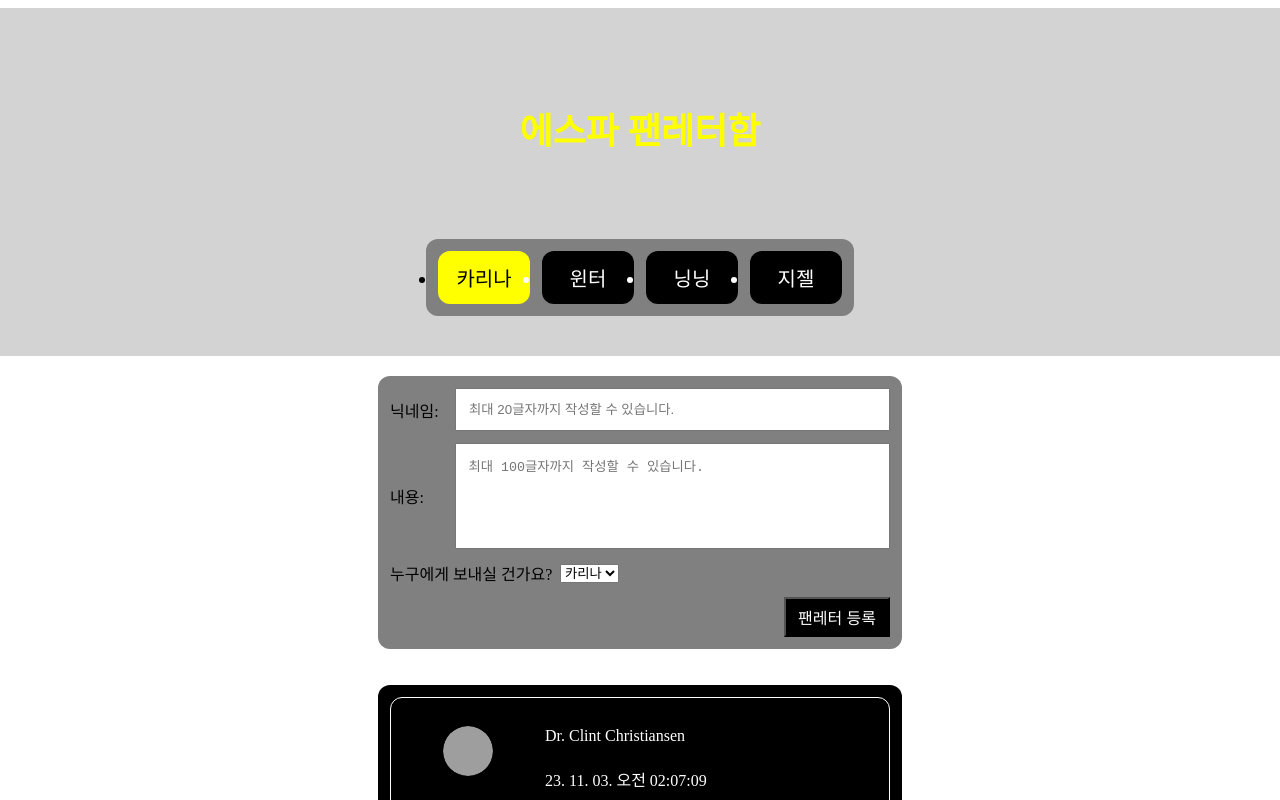
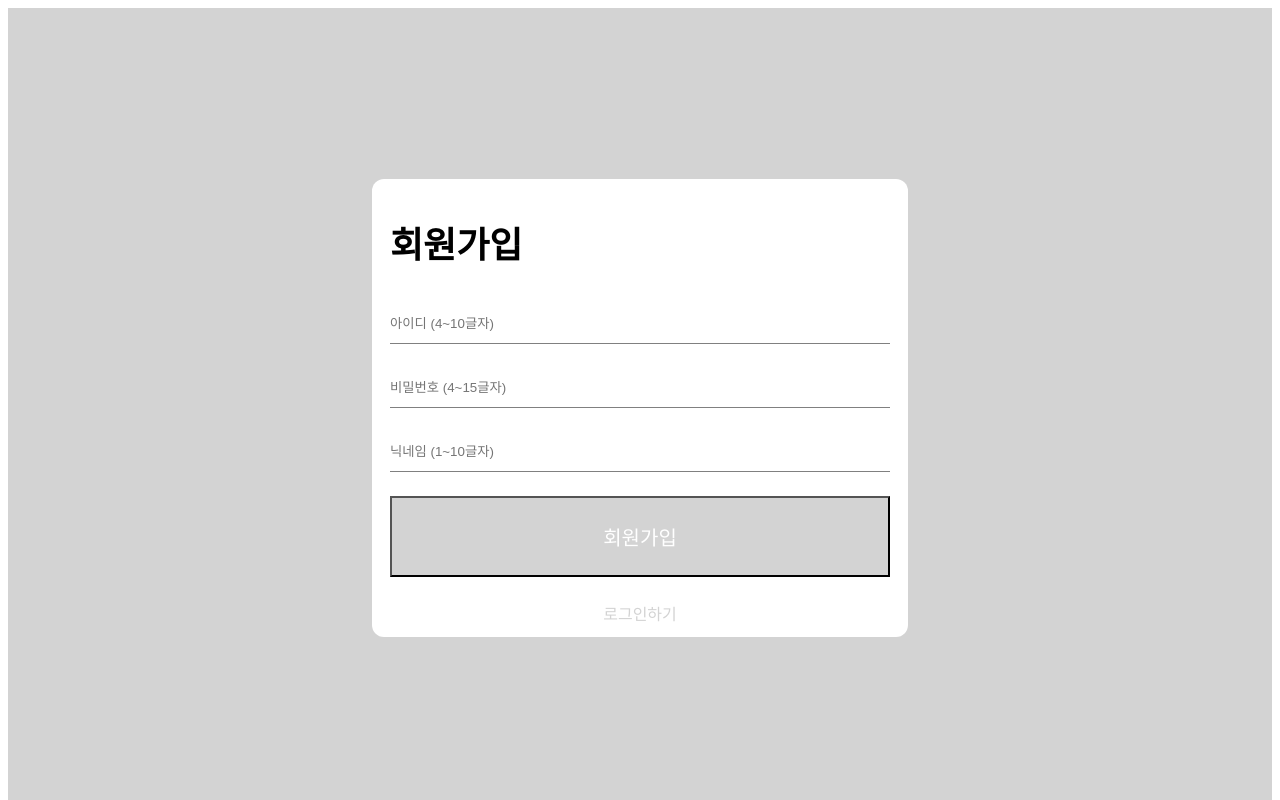
Before and after one commit to rlaedous/advanced, a React (Create React App) app: page /login in a window 1280 px wide. Before the commit this address led to /. Shown: the top 800 px of the page. Built offline with nearby package versions, Linux system fonts and the light colour scheme; grey boxes are pictures that could not be loaded.

Commit message:
Add: package.json, yarn.lock - axios설치 authSlice.js - 로그인상태관리 FIx: others - 로그인 회원가입 페이지 구현

```diff
--- a/package.json
+++ b/package.json
@@ -7,6 +7,7 @@
     "@testing-library/jest-dom": "^5.14.1",
     "@testing-library/react": "^13.0.0",
     "@testing-library/user-event": "^13.2.1",
+    "axios": "^1.6.7",
     "react": "^18.2.0",
     "react-dom": "^18.2.0",
     "react-redux": "^8.1.3",
--- a/src/components/AddForm.jsx
+++ b/src/components/AddForm.jsx
@@ -4,7 +4,7 @@
 import Button from "./common/Button";
 import { useDispatch } from "react-redux";
 // import { addLetter } from "redux/modules/letters";
-import { ADD_LETTER } from "redux/modules/letters";
+import { ADD_LETTER } from "redux/modules/lettersSlice";
 
 export default function AddForm() {
   // const { setLetters } = useContext(LetterContext);
--- a/src/components/Tabs.jsx
+++ b/src/components/Tabs.jsx
@@ -1,7 +1,7 @@
 import styled, { css } from "styled-components";
 import { useSelector, useDispatch } from "react-redux";
 // import { setMember } from "redux/modules/member";
-import { SET_MEMBER } from "redux/modules/member";
+import { SET_MEMBER } from "redux/modules/memberSlice";
 
 export default function Tabs() {
   const activeMember = useSelector((state) => state.member);
--- a/src/pages/Detail.jsx
+++ b/src/pages/Detail.jsx
@@ -6,7 +6,7 @@
 import { getFormattedDate } from "util/date";
 import { useSelector, useDispatch } from "react-redux";
 // import { deleteLetter, editLetter } from "redux/modules/letters";
-import { DELETE_LETTER, EDIT_LETTER } from "redux/modules/letters";
+import { DELETE_LETTER, EDIT_LETTER } from "redux/modules/lettersSlice";
 
 export default function Detail() {
   const dispatch = useDispatch();
--- a/src/pages/Login.jsx
+++ b/src/pages/Login.jsx
@@ -1,7 +1,195 @@
-import React from "react";
+import React, { useState } from "react";
+import styled from "styled-components";
+import { useNavigate } from "react-router-dom";
+import { useDispatch } from "react-redux";
+import { __logIn, __signUp } from "redux/modules/authSlice";
 
 function Login() {
-  return <div>Login</div>;
+  // 현재 로그인 상태
+  const [isLogin, setIsLogin] = useState(false);
+
+  const [id, setId] = useState("");
+  const [password, setPassword] = useState("");
+  const [nickname, setNickname] = useState("");
+
+  const dispatch = useDispatch();
+  const navigate = useNavigate();
+
+  const handleIdInputChange = (e) => {
+    setId(e.target.value);
+  };
+
+  const handlePasswordInputChange = (e) => {
+    setPassword(e.target.value);
+  };
+
+  const handleNicknameChange = (e) => {
+    setNickname(e.target.value);
+  };
+
+  // 로그인or회원가입 제출
+  const handleSubmit = (e) => {
+    e.preventDefault();
+
+    // 회원가입된 userData로 로그인 누르면
+    if (isLogin) {
+      const userData = {
+        id: id,
+        password: password,
+      };
+      dispatch(__logIn(userData));
+      navigate("/");
+    }
+    // 회원가입 버튼을 눌러서 계정생성
+    else {
+      const userData = {
+        id: id,
+        password: password,
+        nickname: nickname,
+      };
+
+      // 아래 코드 지우면 회원가입 버튼을 눌렀을 때 화면 그대로
+      setIsLogin(!isLogin);
+
+      // 회원가입 후 id/password/nickname에 입력된 값 지우기
+      setId("");
+      setPassword("");
+      setNickname("");
+
+      dispatch(__signUp(userData));
+    }
+  };
+
+  return (
+    <Top>
+      <Wrapper onSubmit={handleSubmit}>
+        <LogInSignUp>{isLogin ? "로그인" : "회원가입"}</LogInSignUp>
+        <ID
+          type="text"
+          placeholder="아이디 (4~10글자)"
+          minLength={4}
+          maxLength={10}
+          onChange={handleIdInputChange}
+          value={id}
+          required
+        />
+
+        <Password
+          type="current-password"
+          placeholder="비밀번호 (4~15글자)"
+          minLength={4}
+          maxLength={15}
+          onChange={handlePasswordInputChange}
+          value={password}
+          required
+        />
+
+        {!isLogin && (
+          <Nickname
+            type="text"
+            placeholder="닉네임 (1~10글자)"
+            minLength={1}
+            maxLength={10}
+            onChange={handleNicknameChange}
+            value={nickname}
+            required
+          />
+        )}
+
+        <LoginButton type="submit">
+          {isLogin ? "로그인" : "회원가입"}
+        </LoginButton>
+
+        <ToggleFormButton onClick={() => setIsLogin((prev) => !prev)}>
+          {isLogin ? "회원가입하기" : "로그인하기"}
+        </ToggleFormButton>
+      </Wrapper>
+    </Top>
+  );
 }
 
 export default Login;
+export const Top = styled.div`
+  /* align-items: center;
+  justify-content: center;
+  background-color: gray;
+  display: flex;
+  height: 100vh; */
+
+  display: flex;
+  justify-content: center;
+  align-items: center;
+  height: 100vh;
+  background-color: lightgray;
+`;
+export const Wrapper = styled.form`
+  /* display: flex;
+  flex-direction: column;
+  align-items: center;
+  border-radius: 12px;
+  background-color: white;
+  width: 500px;
+  padding: 12px 18px; */
+
+  display: flex;
+  flex-direction: column;
+  padding: 12px 18px;
+  border-radius: 12px;
+  background-color: white;
+  width: 500px;
+`;
+
+export const LogInSignUp = styled.h1`
+  font-size: 36px;
+  margin-bottom: 36px;
+`;
+
+export const ID = styled.input`
+  margin-bottom: 24px;
+  padding: 12px 0px;
+  border-top: none;
+  border-right: none;
+  border-left: none;
+  border-image: initial;
+  border-bottom: 1px solid gray;
+  outline: none;
+`;
+
+export const Password = styled.input`
+  margin-bottom: 24px;
+  padding: 12px 0px;
+  border-top: none;
+  border-right: none;
+  border-left: none;
+  border-image: initial;
+  border-bottom: 1px solid gray;
+  outline: none;
+`;
+
+export const Nickname = styled.input`
+  margin-bottom: 24px;
+  padding: 12px 0px;
+  border-top: none;
+  border-right: none;
+  border-left: none;
+  border-image: initial;
+  border-bottom: 1px solid gray;
+  outline: none;
+`;
+
+export const LoginButton = styled.button`
+  background-color: lightgray;
+  color: white;
+  cursor: pointer;
+  width: 100%;
+  font-size: 20px;
+  padding: 24px 36px;
+`;
+
+export const ToggleFormButton = styled.div`
+  text-align: center;
+  font-size: 16px;
+  color: lightgray;
+  margin-top: 24px;
+  cursor: pointer;
+`;
--- a/src/redux/config/configStore.js
+++ b/src/redux/config/configStore.js
@@ -1,14 +1,10 @@
-import { createStore, combineReducers } from "redux";
-import letters from "redux/modules/letters";
-import member from "redux/modules/member";
-import { devToolsEnhancer } from "redux-devtools-extension";
+import letters from "redux/modules/lettersSlice";
+import member from "redux/modules/memberSlice";
+import auth from "redux/modules/authSlice";
 import { configureStore } from "@reduxjs/toolkit";
 
-const rootReducer = combineReducers({ letters, member });
-
-// const store = createStore(rootReducer, devToolsEnhancer());
 const store = configureStore({
-  reducer: { letters, member },
+  reducer: { letters, member, auth },
 });
 
 export default store;
--- /dev/null
+++ b/src/redux/modules/authSlice.js
@@ -0,0 +1,84 @@
+import { createAsyncThunk, createSlice } from "@reduxjs/toolkit";
+import axios from "axios";
+
+const initialState = {
+  isLogin: localStorage.getItem("accessToken") ? true : false,
+  userId: localStorage.getItem("userId"),
+  avatar: localStorage.getItem("avatar"),
+  nickname: localStorage.getItem("nickname"),
+  isLoading: false,
+  isError: false,
+  error: null,
+};
+
+// UserInfo: async (state, action) => {
+//   try {
+//     const response = await axios.get(
+//       "https://moneyfulpublicpolicy.co.kr/user",
+//       {
+//         headers: {
+//           "Content-Type": "application/json",
+//           Authorization: `Bearer ${accessToken}`,
+//         },
+//       }
+//     );
+//     console.log(response);
+//     return response;
+//   } catch (error) {
+//     alert("이러발생@");
+//   }
+// },
+
+const authSlice = createSlice({
+  name: "auth",
+  initialState,
+  reducers: {},
+  extraReducers: (builder) => {
+    builder
+      .addCase(__logIn.pending, (state, action) => {
+        state.isLoading = true;
+        state.isError = false;
+      })
+      .addCase(__logIn.fulfilled, (state, action) => {
+        localStorage.setItem("accessToken", action.payload.accessToken);
+        localStorage.setItem("userId", action.payload.userId);
+        localStorage.setItem("avatar", action.payload.avatar);
+        localStorage.setItem("nickname", action.payload.nickname);
+        console.log(action.payload);
+        state.isLoading = false;
+        state.isError = false;
+        state.isLogin = true;
+      })
+      .addCase(__logIn.rejected, (state, action) => {
+        state.isLoading = false;
+        state.isError = true;
+        state.error = action.payload;
+      });
+  },
+});
+
+export const __logIn = createAsyncThunk(
+  "users/logIn",
+  async (userData, thunkAPI) => {
+    try {
+      const response = await axios.post(
+        "https://moneyfulpublicpolicy.co.kr/login",
+        userData
+      );
+      return thunkAPI.fulfillWithValue(response.data);
+    } catch (error) {}
+  }
+);
+
+export const __signUp = createAsyncThunk(
+  "users/signUp",
+  async (credentials) => {
+    await axios.post(
+      "https://moneyfulpublicpolicy.co.kr/register",
+      credentials
+    );
+  }
+);
+
+// export const { SignUp, LogIn } = authSlice.actions;
+export default authSlice.reducer;
--- a/src/redux/modules/letters.js
+++ b/src/redux/modules/lettersSlice.js
@@ -17,8 +17,6 @@
 // export const editLetter = (payload) => {
 //   return { type: EDIT_LETTER, payload };
 // };
-
-const initialState = fakeData;
 
 // const letters = (state = initialState, action) => {
 //   switch (action.type) {
@@ -40,6 +38,9 @@
 //       return state;
 //   }
 // };
+
+const initialState = fakeData;
+
 const letterSlice = createSlice({
   name: "letters",
   initialState,
--- a/src/shared/Router.jsx
+++ b/src/shared/Router.jsx
@@ -2,10 +2,14 @@
 import Home from "pages/Home";
 import Login from "pages/Login";
 import { useState } from "react";
+import { useSelector } from "react-redux";
 import { BrowserRouter, Routes, Route, Navigate } from "react-router-dom";
 
 export default function Router() {
-  const [isLogin, setIsLogin] = useState(true);
+  const isLogin = useSelector((state) => state.auth.isLogin);
+
+  console.log("isLogin", isLogin);
+
   return (
     <BrowserRouter>
       <Routes>
@@ -16,9 +20,25 @@
             <Route path="*" element={<Navigate replace to="/" />} />
           </>
         ) : (
-          <Route path="/login" element={<Login />} />
+          <>
+            <Route path="/login" element={<Login />} />
+            <Route path="*" element={<Navigate replace to="/login" />} />
+          </>
         )}
       </Routes>
     </BrowserRouter>
   );
 }
+
+// export default function Router() {
+//   return (
+//     <BrowserRouter>
+//       <Routes>
+//         <Route path="/login" element={<Login />} />
+//         <Route path="/" element={<Home />} />
+//         <Route path="/detail/:id" element={<Detail />} />
+//         <Route path="*" element={<Navigate replace to="/" />} />
+//       </Routes>
+//     </BrowserRouter>
+//   );
+// }
```
Also changed, not shown: src/redux/modules/memberSlice.js (renamed from src/redux/modules/member.js), 1 other file (tests, documents, lock files or other folders).
